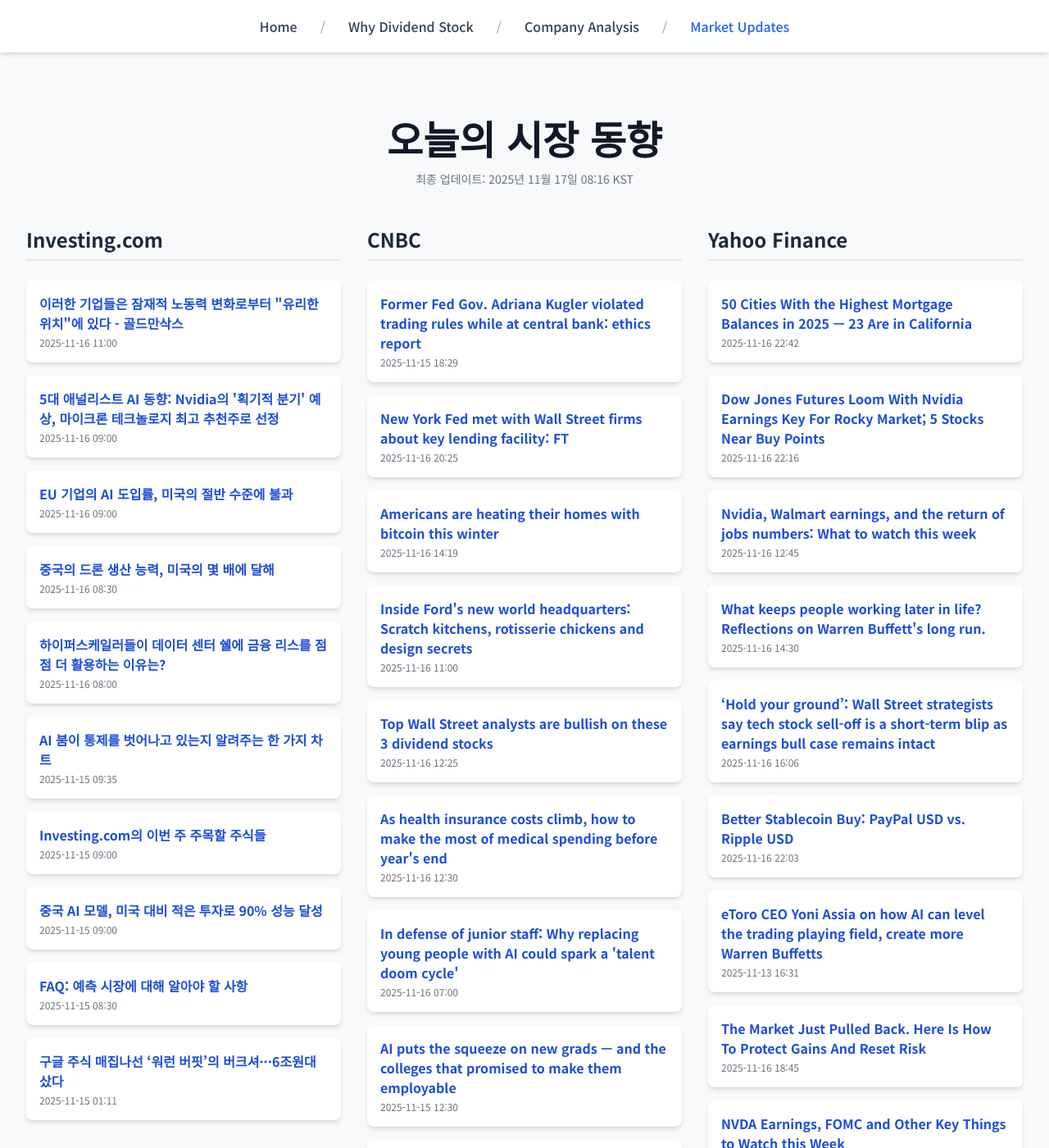
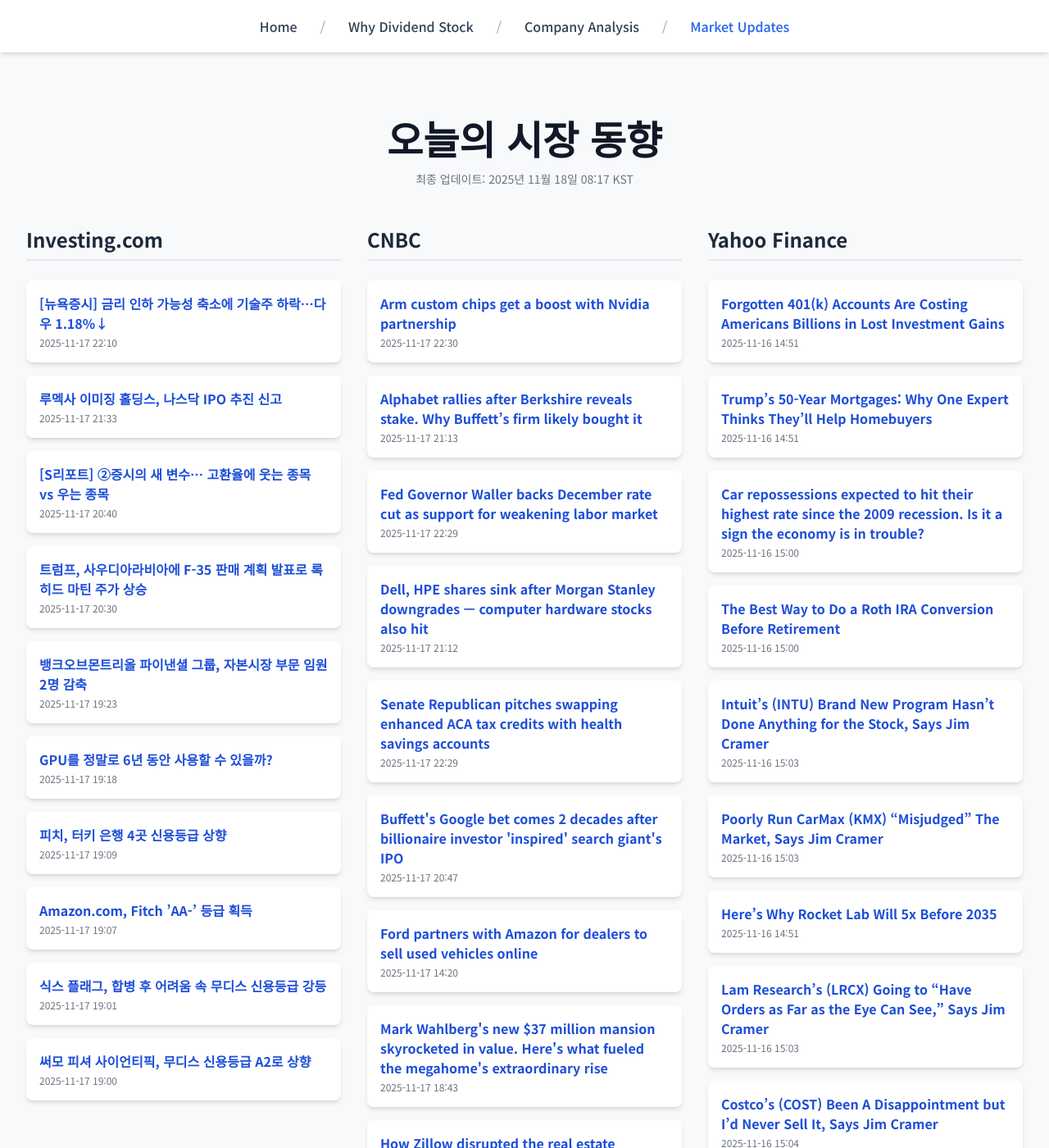
Before and after one commit to Kay-Hwang/my-company-analysis, a Jekyll site: the page built from market-updates.html, in a window 1280 px wide and 1400 px high. Shown: the whole window at 82% size. Built offline with Jekyll 4.4.1, drawn with Linux system fonts in a browser that asks for light colours; nearby versions of some CDN libraries; a script that is not in the unit is left out; some of the changed text lies outside the part shown.

Commit message:
Update daily data

```diff
--- a/_data/latest_data.json
+++ b/_data/latest_data.json
@@ -1,190 +1,190 @@
 {
-  "lastUpdated": "2025년 11월 17일 08:16 KST",
+  "lastUpdated": "2025년 11월 18일 08:17 KST",
   "news": {
     "investing": [
       {
-        "title": "이러한 기업들은 잠재적 노동력 변화로부터 \"유리한 위치\"에 있다 - 골드만삭스",
-        "link": "https://kr.investing.com/news/stock-market-news/article-1718889",
-        "pubDate": "2025-11-16 11:00:04",
-        "summary": "이러한 기업들은 잠재적 노동력 변화로부터 \"유리한 위치\"에 있다 - 골드만삭스"
+        "title": "[뉴욕증시] 금리 인하 가능성 축소에 기술주 하락…다우 1.18%↓",
+        "link": "https://kr.investing.com/news/stock-market-news/article-1720918",
+        "pubDate": "2025-11-17 22:10:38",
+        "summary": "[뉴욕증시] 금리 인하 가능성 축소에 기술주 하락…다우 1.18%↓"
       },
       {
-        "title": "5대 애널리스트 AI 동향: Nvidia의 '획기적 분기' 예상, 마이크론 테크놀로지 최고 추천주로 선정",
-        "link": "https://kr.investing.com/news/stock-market-news/article-1718871",
-        "pubDate": "2025-11-16 09:00:08",
-        "summary": "5대 애널리스트 AI 동향: Nvidia의 '획기적 분기' 예상, 마이크론 테크놀로지 최고 추천주로 선정"
+        "title": "루멕사 이미징 홀딩스, 나스닥 IPO 추진 신고",
+        "link": "https://kr.investing.com/news/stock-market-news/article-432SI-1720836",
+        "pubDate": "2025-11-17 21:33:03",
+        "summary": "루멕사 이미징 홀딩스, 나스닥 IPO 추진 신고"
       },
       {
-        "title": "EU 기업의 AI 도입률, 미국의 절반 수준에 불과",
-        "link": "https://kr.investing.com/news/stock-market-news/article-1718869",
-        "pubDate": "2025-11-16 09:00:06",
-        "summary": "EU 기업의 AI 도입률, 미국의 절반 수준에 불과"
+        "title": "[S리포트] ②증시의 새 변수… 고환율에 웃는 종목 vs 우는 종목",
+        "link": "https://kr.investing.com/news/stock-market-news/article-1720719",
+        "pubDate": "2025-11-17 20:40:42",
+        "summary": "[S리포트] ②증시의 새 변수… 고환율에 웃는 종목 vs 우는 종목"
       },
       {
-        "title": "중국의 드론 생산 능력, 미국의 몇 배에 달해",
-        "link": "https://kr.investing.com/news/stock-market-news/article-1718867",
-        "pubDate": "2025-11-16 08:30:04",
-        "summary": "중국의 드론 생산 능력, 미국의 몇 배에 달해"
+        "title": "트럼프, 사우디아라비아에 F-35 판매 계획 발표로 록히드 마틴 주가 상승",
+        "link": "https://kr.investing.com/news/stock-market-news/article-1720716",
+        "pubDate": "2025-11-17 20:30:11",
+        "summary": "트럼프, 사우디아라비아에 F-35 판매 계획 발표로 록히드 마틴 주가 상승"
       },
       {
-        "title": "하이퍼스케일러들이 데이터 센터 쉘에 금융 리스를 점점 더 활용하는 이유는?",
-        "link": "https://kr.investing.com/news/stock-market-news/article-1718865",
-        "pubDate": "2025-11-16 08:00:06",
-        "summary": "하이퍼스케일러들이 데이터 센터 쉘에 금융 리스를 점점 더 활용하는 이유는?"
+        "title": "뱅크오브몬트리올 파이낸셜 그룹, 자본시장 부문 임원 2명 감축",
+        "link": "https://kr.investing.com/news/stock-market-news/article-93CH-1720662",
+        "pubDate": "2025-11-17 19:23:34",
+        "summary": "뱅크오브몬트리올 파이낸셜 그룹, 자본시장 부문 임원 2명 감축"
       },
       {
-        "title": "AI 붐이 통제를 벗어나고 있는지 알려주는 한 가지 차트",
-        "link": "https://kr.investing.com/news/stock-market-news/article-1718825",
-        "pubDate": "2025-11-15 09:35:49",
-        "summary": "AI 붐이 통제를 벗어나고 있는지 알려주는 한 가지 차트"
+        "title": "GPU를 정말로 6년 동안 사용할 수 있을까?",
+        "link": "https://kr.investing.com/news/stock-market-news/article-1720659",
+        "pubDate": "2025-11-17 19:18:34",
+        "summary": "GPU를 정말로 6년 동안 사용할 수 있을까?"
       },
       {
-        "title": "Investing.com의 이번 주 주목할 주식들",
-        "link": "https://kr.investing.com/news/stock-market-news/article-1718821",
-        "pubDate": "2025-11-15 09:00:09",
-        "summary": "Investing.com의 이번 주 주목할 주식들"
+        "title": "피치, 터키 은행 4곳 신용등급 상향",
+        "link": "https://kr.investing.com/news/stock-market-news/article-93CH-1720652",
+        "pubDate": "2025-11-17 19:09:21",
+        "summary": "피치, 터키 은행 4곳 신용등급 상향"
       },
       {
-        "title": "중국 AI 모델, 미국 대비 적은 투자로 90% 성능 달성",
-        "link": "https://kr.investing.com/news/stock-market-news/article-1718819",
-        "pubDate": "2025-11-15 09:00:06",
-        "summary": "중국 AI 모델, 미국 대비 적은 투자로 90% 성능 달성"
+        "title": "Amazon.com, Fitch ’AA-’ 등급 획득",
+        "link": "https://kr.investing.com/news/stock-market-news/article-93CH-1720649",
+        "pubDate": "2025-11-17 19:07:12",
+        "summary": "Amazon.com, Fitch ’AA-’ 등급 획득"
       },
       {
-        "title": "FAQ: 예측 시장에 대해 알아야 할 사항",
-        "link": "https://kr.investing.com/news/stock-market-news/article-1718818",
-        "pubDate": "2025-11-15 08:30:04",
-        "summary": "FAQ: 예측 시장에 대해 알아야 할 사항"
+        "title": "식스 플래그, 합병 후 어려움 속 무디스 신용등급 강등",
+        "link": "https://kr.investing.com/news/stock-market-news/article-93CH-1720640",
+        "pubDate": "2025-11-17 19:01:33",
+        "summary": "식스 플래그, 합병 후 어려움 속 무디스 신용등급 강등"
       },
       {
-        "title": "구글 주식 매집나선 ‘워런 버핏’의 버크셔···6조원대 샀다",
-        "link": "https://kr.investing.com/news/stock-market-news/article-1718753",
-        "pubDate": "2025-11-15 01:11:43",
-        "summary": "구글 주식 매집나선 ‘워런 버핏’의 버크셔···6조원대 샀다"
+        "title": "써모 피셔 사이언티픽, 무디스 신용등급 A2로 상향",
+        "link": "https://kr.investing.com/news/stock-market-news/article-93CH-1720638",
+        "pubDate": "2025-11-17 19:00:09",
+        "summary": "써모 피셔 사이언티픽, 무디스 신용등급 A2로 상향"
       }
     ],
     "cnbc": [
       {
-        "title": "Former Fed Gov. Adriana Kugler violated trading rules while at central bank: ethics report",
-        "link": "https://www.cnbc.com/2025/11/15/fed-kugler-ethics-stock-trading.html",
-        "pubDate": "Sat, 15 Nov 2025 18:29:46 GMT",
-        "summary": "The Federal Reserve's internal watchdog was notified earlier this year about stock trades from 2024 disclosed by then-Gov Adriana Kugler."
+        "title": "Arm custom chips get a boost with Nvidia partnership",
+        "link": "https://www.cnbc.com/2025/11/17/arm-nvidia-nvlink-partnership-custom-cpu.html",
+        "pubDate": "Mon, 17 Nov 2025 22:30:02 GMT",
+        "summary": "Arm doesn't make CPUs but it licenses its instruction set technology and sells designs that customers can build their chips on top of."
       },
       {
-        "title": "New York Fed met with Wall Street firms about key lending facility: FT",
-        "link": "https://www.cnbc.com/2025/11/16/new-york-fed-met-with-wall-street-firms-about-key-lending-facility-ft.html",
-        "pubDate": "Sun, 16 Nov 2025 20:25:27 GMT",
-        "summary": "The Fed sought feedback from dealers on the use of the central bank's standing repo facility, a permanent lending tool that acts as a backstop for markets."
+        "title": "Alphabet rallies after Berkshire reveals stake. Why Buffett’s firm likely bought it",
+        "link": "https://www.cnbc.com/2025/11/17/alphabet-rallies-after-berkshire-reveals-stake-why-buffetts-firm-likely-bought-it.html",
+        "pubDate": "Mon, 17 Nov 2025 21:13:54 GMT",
+        "summary": "Despite the stellar rally in 2025, Alphabet's valuation remains lower than many of its AI-driven megacap peers."
       },
       {
-        "title": "Americans are heating their homes with bitcoin this winter",
-        "link": "https://www.cnbc.com/2025/11/16/bitcoin-crypto-mining-home-heating-energy-bills.html",
-        "pubDate": "Sun, 16 Nov 2025 14:19:44 GMT",
-        "summary": "Winter across the U.S. means big bills for home heating oil, gas and electric furnaces, but in some cases, crypto like bitcoin is paying to keep Americans warm."
+        "title": "Fed Governor Waller backs December rate cut as support for weakening labor market",
+        "link": "https://www.cnbc.com/2025/11/17/fed-governor-waller-backs-december-rate-cut-as-support-for-weakening-labor-market.html",
+        "pubDate": "Mon, 17 Nov 2025 22:29:34 GMT",
+        "summary": "Waller's comments put him squarely in the came of those looking to ease monetary policy to head off further danger in the jobs picture."
       },
       {
-        "title": "Inside Ford's new world headquarters: Scratch kitchens, rotisserie chickens and design secrets",
-        "link": "https://www.cnbc.com/2025/11/16/ford-headquarters-dearborn-michigan.html",
-        "pubDate": "Sun, 16 Nov 2025 11:00:01 GMT",
-        "summary": "Ford's new 2.1-million-square-foot headquarters in Dearborn, Michigan, is ceremoniously opening Sunday, although construction is expected to continue into 2027."
+        "title": "Dell, HPE shares sink after Morgan Stanley downgrades — computer hardware stocks also hit",
+        "link": "https://www.cnbc.com/2025/11/17/dell-hpe-shares-sink-after-morgan-stanley-downgrades.html",
+        "pubDate": "Mon, 17 Nov 2025 21:12:14 GMT",
+        "summary": "The bank double-downgraded Dell from overweight to underweight and downgraded HPE from overweight to equal weight."
       },
       {
-        "title": "Top Wall Street analysts are bullish on these 3 dividend stocks",
-        "link": "https://www.cnbc.com/2025/11/16/top-wall-street-analysts-are-bullish-on-these-3-dividend-stocks.html",
-        "pubDate": "Sun, 16 Nov 2025 12:25:57 GMT",
-        "summary": "TipRanks' ranking service highlights three dividend-paying stocks, including Diamondback Energy and Permian Resources"
+        "title": "Senate Republican pitches swapping enhanced ACA tax credits with health savings accounts",
+        "link": "https://www.cnbc.com/2025/11/17/aca-tax-credits-hsa-cassidy-obamacare-congress.html",
+        "pubDate": "Mon, 17 Nov 2025 22:29:18 GMT",
+        "summary": "The federal government shut down for more than six week because of Democrats' insistence that a funding plan extend enhanced ACA subsidies past December"
       },
       {
-        "title": "As health insurance costs climb, how to make the most of medical spending before year's end",
-        "link": "https://www.cnbc.com/2025/11/16/make-the-most-of-health-care-expenses-before-end-of-year.html",
-        "pubDate": "Sun, 16 Nov 2025 12:30:01 GMT",
-        "summary": "Medical expenses are often unpredictable and unwelcome, but there may be some strategies that help lessen the sting of them."
+        "title": "Buffett's Google bet comes 2 decades after billionaire investor 'inspired' search giant's IPO",
+        "link": "https://www.cnbc.com/2025/11/17/buffett-google-bet-2-decades-after-billionaire-inspired-search-ipo-.html",
+        "pubDate": "Mon, 17 Nov 2025 20:47:51 GMT",
+        "summary": "The Google founders said in the company's 2004 IPO prospectus that much of their commentary was \"inspired by Warren Buffett's essays\" in annual reports."
       },
       {
-        "title": "In defense of junior staff: Why replacing young people with AI could spark a 'talent doom cycle'",
-        "link": "https://www.cnbc.com/2025/11/16/why-replacing-junior-staff-with-ai-will-backfire-.html",
-        "pubDate": "Sun, 16 Nov 2025 07:00:50 GMT",
-        "summary": "\"You're missing a significant aspect of growth if you shut down the pipeline on bringing junior or entry-level talent into an organization,\" one CEO said."
+        "title": "Ford partners with Amazon for dealers to sell used vehicles online",
+        "link": "https://www.cnbc.com/2025/11/17/ford-amazon-used-vehicles.html",
+        "pubDate": "Mon, 17 Nov 2025 14:20:44 GMT",
+        "summary": "Ford is partnering with Amazon for the automaker's franchised dealers to be able to sell certified pre-owned vehicles through the online retail giant."
       },
       {
-        "title": "AI puts the squeeze on new grads — and the colleges that promised to make them employable",
-        "link": "https://www.cnbc.com/2025/11/15/ai-puts-the-squeeze-on-new-grads-looking-for-work.html",
-        "pubDate": "Sat, 15 Nov 2025 12:30:01 GMT",
-        "summary": "As the AI boom redefines work, new grads face a shrinking share entry-level jobs. For colleges, this brings added attention to return-on-investment scrutiny."
+        "title": "Mark Wahlberg's new $37 million mansion skyrocketed in value. Here's what fueled the megahome's extraordinary rise",
+        "link": "https://www.cnbc.com/2025/11/17/mark-wahlberg-mansion-florida.html",
+        "pubDate": "Mon, 17 Nov 2025 18:43:54 GMT",
+        "summary": "The megahome's price more than doubled since 2020, outpacing other luxury real estate markets."
       },
       {
-        "title": "The question everyone in AI is asking: How long before a GPU depreciates?",
-        "link": "https://www.cnbc.com/2025/11/14/ai-gpu-depreciation-coreweave-nvidia-michael-burry.html",
-        "pubDate": "Fri, 14 Nov 2025 16:19:35 GMT",
-        "summary": "The useful lifespan of AI infrastructure is a key issue for investors, as tech giants plan $1 trillion in AI spending over the next five years."
+        "title": "How Zillow disrupted the real estate industry",
+        "link": "https://www.cnbc.com/2025/11/17/zillow-antitrust-lawsuits-disrupted-real-estate.html",
+        "pubDate": "Mon, 17 Nov 2025 14:48:55 GMT",
+        "summary": "Zillow revolutionized how Americans buy, sell and rent homes. Today, it faces lawsuits from a competitor and the U.S. government."
       },
       {
-        "title": "AI anxiety on the rise: Startup founders react to bubble fears",
-        "link": "https://www.cnbc.com/2025/11/15/ai-anxiety-on-the-rise-startup-founders-react-to-bubble-fears.html",
-        "pubDate": "Sat, 15 Nov 2025 13:00:01 GMT",
-        "summary": "Short sellers like Michael Burry and Jim Chanos are circling, warning that the AI buildout isn’t a one-time investment but a recurring cost wave."
+        "title": "AI could be causing 'quiet time' in labor market, top Trump economic aide Hassett says",
+        "link": "https://www.cnbc.com/2025/11/17/ai-jobs-labor-economy-kevin-hassett.html",
+        "pubDate": "Mon, 17 Nov 2025 17:13:38 GMT",
+        "summary": "President Donald Trump has signed executive orders aimed at lowering regulatory barriers and encouraging the construction of AI infrastructure."
       }
     ],
     "yahoo": [
       {
-        "title": "50 Cities With the Highest Mortgage Balances in 2025 — 23 Are in California",
-        "link": "https://finance.yahoo.com/news/50-cities-highest-mortgage-balances-224207120.html",
-        "pubDate": "2025-11-16T22:42:07Z",
-        "summary": "50 Cities With the Highest Mortgage Balances in 2025 — 23 Are in California"
+        "title": "Forgotten 401(k) Accounts Are Costing Americans Billions in Lost Investment Gains",
+        "link": "https://www.wsj.com/personal-finance/retirement/forgotten-401-k-plans-are-costing-americans-billions-in-lost-investment-gains-f1d7da48?siteid=yhoof2&yptr=yahoo",
+        "pubDate": "2025-11-16T14:51:00Z",
+        "summary": "Forgotten 401(k) Accounts Are Costing Americans Billions in Lost Investment Gains"
       },
       {
-        "title": "Dow Jones Futures Loom With Nvidia Earnings Key For Rocky Market; 5 Stocks Near Buy Points",
-        "link": "https://www.investors.com/market-trend/stock-market-today/dow-jones-futures-nvidia-earnings/?src=A00220&yptr=yahoo",
-        "pubDate": "2025-11-16T22:16:11Z",
-        "summary": "Dow Jones Futures Loom With Nvidia Earnings Key For Rocky Market; 5 Stocks Near Buy Points"
+        "title": "Trump’s 50-Year Mortgages: Why One Expert Thinks They’ll Help Homebuyers",
+        "link": "https://finance.yahoo.com/news/trump-50-mortgages-why-one-145107446.html",
+        "pubDate": "2025-11-16T14:51:07Z",
+        "summary": "Trump’s 50-Year Mortgages: Why One Expert Thinks They’ll Help Homebuyers"
       },
       {
-        "title": "Nvidia, Walmart earnings, and the return of jobs numbers: What to watch this week",
-        "link": "https://finance.yahoo.com/news/nvidia-walmart-earnings-and-the-return-of-jobs-numbers-what-to-watch-this-week-124502640.html",
-        "pubDate": "2025-11-16T12:45:02Z",
-        "summary": "Nvidia, Walmart earnings, and the return of jobs numbers: What to watch this week"
+        "title": "Car repossessions expected to hit their highest rate since the 2009 recession. Is it a sign the economy is in trouble?",
+        "link": "https://finance.yahoo.com/news/car-repossessions-expected-hit-highest-150000266.html",
+        "pubDate": "2025-11-16T15:00:00Z",
+        "summary": "Car repossessions expected to hit their highest rate since the 2009 recession. Is it a sign the economy is in trouble?"
       },
       {
-        "title": "What keeps people working later in life? Reflections on Warren Buffett's long run.",
-        "link": "https://finance.yahoo.com/news/what-keeps-people-working-later-in-life-reflections-on-warren-buffetts-long-run-143052553.html",
-        "pubDate": "2025-11-16T14:30:52Z",
-        "summary": "What keeps people working later in life? Reflections on Warren Buffett's long run."
+        "title": "The Best Way to Do a Roth IRA Conversion Before Retirement",
+        "link": "https://www.wsj.com/personal-finance/retirement/roth-ira-conversion-how-retirement-233318cc?siteid=yhoof2&yptr=yahoo",
+        "pubDate": "2025-11-16T15:00:00Z",
+        "summary": "The Best Way to Do a Roth IRA Conversion Before Retirement"
       },
       {
-        "title": "‘Hold your ground’: Wall Street strategists say tech stock sell-off is a short-term blip as earnings bull case remains intact",
-        "link": "https://finance.yahoo.com/news/hold-your-ground-wall-street-strategists-say-tech-stock-sell-off-is-a-short-term-blip-as-earnings-bull-case-remains-intact-153023828.html",
-        "pubDate": "2025-11-16T16:06:02Z",
-        "summary": "‘Hold your ground’: Wall Street strategists say tech stock sell-off is a short-term blip as earnings bull case remains intact"
+        "title": "Intuit’s (INTU) Brand New Program Hasn’t Done Anything for the Stock, Says Jim Cramer",
+        "link": "https://finance.yahoo.com/news/intuit-intu-brand-program-hasn-150311194.html",
+        "pubDate": "2025-11-16T15:03:11Z",
+        "summary": "Intuit’s (INTU) Brand New Program Hasn’t Done Anything for the Stock, Says Jim Cramer"
       },
       {
-        "title": "Better Stablecoin Buy: PayPal USD vs. Ripple USD",
-        "link": "https://finance.yahoo.com/news/better-stablecoin-buy-paypal-usd-220300806.html",
-        "pubDate": "2025-11-16T22:03:00Z",
-        "summary": "Better Stablecoin Buy: PayPal USD vs. Ripple USD"
+        "title": "Poorly Run CarMax (KMX) “Misjudged” The Market, Says Jim Cramer",
+        "link": "https://finance.yahoo.com/news/poorly-run-carmax-kmx-misjudged-150322976.html",
+        "pubDate": "2025-11-16T15:03:22Z",
+        "summary": "Poorly Run CarMax (KMX) “Misjudged” The Market, Says Jim Cramer"
       },
       {
-        "title": "eToro CEO Yoni Assia on how AI can level the trading playing field, create more Warren Buffetts",
-        "link": "https://finance.yahoo.com/news/etoro-ceo-yoni-assia-on-how-ai-can-level-the-trading-playing-field-create-more-warren-buffetts-163105052.html",
-        "pubDate": "2025-11-13T16:31:05Z",
-        "summary": "eToro CEO Yoni Assia on how AI can level the trading playing field, create more Warren Buffetts"
+        "title": "Here’s Why Rocket Lab Will 5x Before 2035",
+        "link": "https://finance.yahoo.com/news/why-rocket-lab-5x-2035-145131407.html",
+        "pubDate": "2025-11-16T14:51:31Z",
+        "summary": "Here’s Why Rocket Lab Will 5x Before 2035"
       },
       {
-        "title": "The Market Just Pulled Back. Here Is How To Protect Gains And Reset Risk",
-        "link": "https://finance.yahoo.com/news/market-just-pulled-back-protect-184536121.html",
-        "pubDate": "2025-11-16T18:45:36Z",
-        "summary": "The Market Just Pulled Back. Here Is How To Protect Gains And Reset Risk"
+        "title": "Lam Research’s (LRCX) Going to “Have Orders as Far as the Eye Can See,” Says Jim Cramer",
+        "link": "https://finance.yahoo.com/news/lam-research-lrcx-going-orders-150329528.html",
+        "pubDate": "2025-11-16T15:03:29Z",
+        "summary": "Lam Research’s (LRCX) Going to “Have Orders as Far as the Eye Can See,” Says Jim Cramer"
       },
       {
-        "title": "NVDA Earnings, FOMC and Other Key Things to Watch this Week",
-        "link": "https://finance.yahoo.com/news/nvda-earnings-fomc-other-key-180002440.html",
-        "pubDate": "2025-11-16T18:00:02Z",
-        "summary": "NVDA Earnings, FOMC and Other Key Things to Watch this Week"
+        "title": "Costco’s (COST) Been A Disappointment but I’d Never Sell It, Says Jim Cramer",
+        "link": "https://finance.yahoo.com/news/costco-cost-disappointment-d-never-150427280.html",
+        "pubDate": "2025-11-16T15:04:27Z",
+        "summary": "Costco’s (COST) Been A Disappointment but I’d Never Sell It, Says Jim Cramer"
       },
       {
-        "title": "Walmart’s E-Commerce Surge: Can Digital Growth Offset Rising Cost Pressures in Q3?",
-        "link": "https://finance.yahoo.com/news/walmart-e-commerce-surge-digital-174535573.html",
-        "pubDate": "2025-11-16T17:45:35Z",
-        "summary": "Walmart’s E-Commerce Surge: Can Digital Growth Offset Rising Cost Pressures in Q3?"
+        "title": "Nvidia's Earnings Report Will Be Out on Wednesday, Nov. 19 - How to Play NVDA Stock",
+        "link": "https://finance.yahoo.com/news/nvidias-earnings-report-wednesday-nov-140002307.html",
+        "pubDate": "2025-11-16T14:00:02Z",
+        "summary": "Nvidia's Earnings Report Will Be Out on Wednesday, Nov. 19 - How to Play NVDA Stock"
       }
     ]
   }
```
